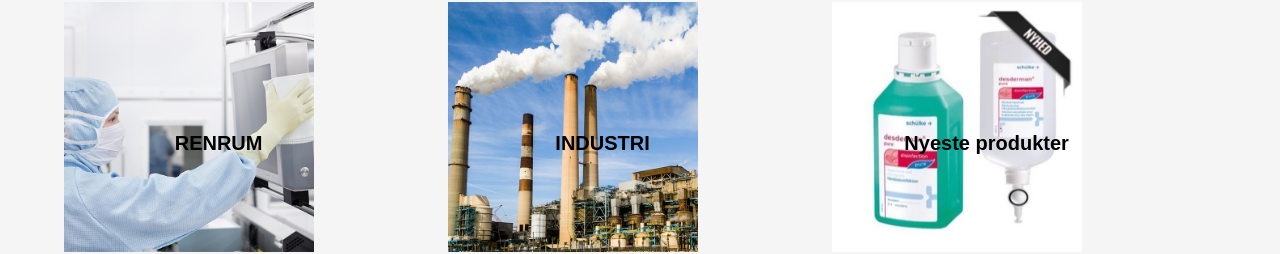
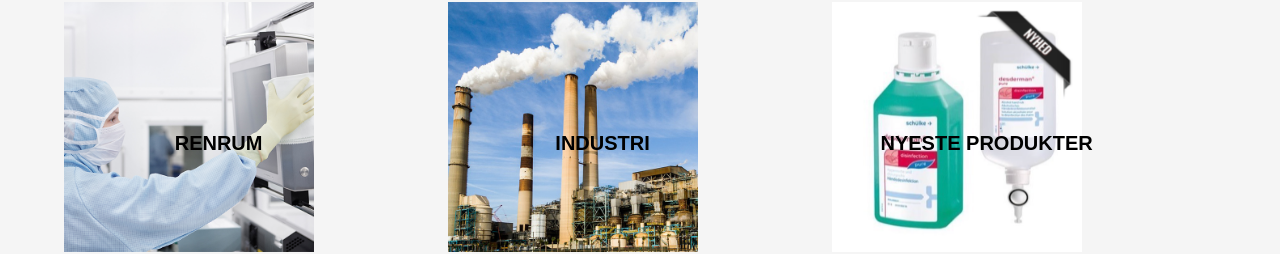
Before and after one commit to magnuskb/imtex, a plain HTML site: page index.html in a window 1280 px wide. Shown: the part 1966-2220 px from the top of the page. Drawn offline with Linux system fonts and the light colour scheme.

Commit message:
nyeste produkter med stort

```diff
--- a/index.html
+++ b/index.html
@@ -112,7 +112,7 @@
                 <!--<h2>Industri</h2>-->
             </div>
             <div class="medical"><img src="img/Sk%C3%A6rmbillede%202017-10-12%20kl.%2009.58.18.png">
-                <h2><b>Nyeste produkter</b></h2>
+                <h2><b>NYESTE PRODUKTER</b></h2>
                 <!--<h2>Nyeste produkter</h2>-->
             </div>
         </div>
```
